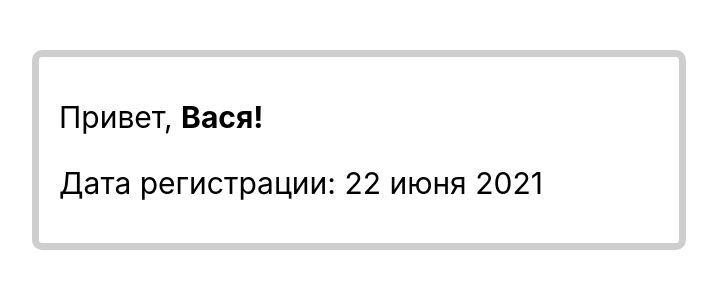
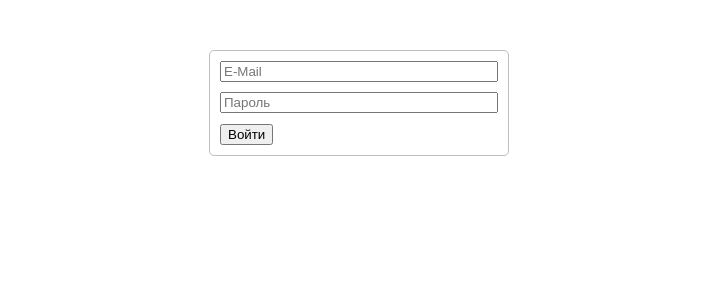
Before and after one commit to Evgotem/home-work-1, a React (Create React App) app: page / in a window 1280 px wide. Shown: the top 300 px of the page, without its empty margins (281-998 px from the left). Built offline with nearby package versions, Linux system fonts and the light colour scheme.

Commit message:
Выполнил задание tutorial-2

```diff
--- a/src/index.js
+++ b/src/index.js
@@ -1,7 +1,8 @@
 import React from 'react';
 import ReactDOM from 'react-dom';
 import './index.css';
-import App from './tutorial-1/App';
+// import App from './tutorial-1/App';
+import App from './tutorial-2/App';
 
 ReactDOM.render(
   <React.StrictMode>
--- /dev/null
+++ b/src/tutorial-2/App.css
@@ -0,0 +1,21 @@
+
+form {
+  margin: 50px auto 0;
+  width: 300px;
+  border: 1px solid #bebebe;
+  padding: 10px;
+  border-radius: 5px;
+  box-sizing: border-box;
+}
+
+input {
+  box-sizing: border-box;
+  display: block;
+  width: 100%;
+  outline: none;
+  margin-bottom: 10px;
+}
+
+button {
+  cursor: pointer;
+}
--- /dev/null
+++ b/src/tutorial-2/App.js
@@ -0,0 +1,40 @@
+import React from 'react'
+import './App.css'
+
+const App = () => {
+
+  let email = '';
+  let password = '';
+
+  const handleChangeInput = (event) => {
+    event.target.name === 'email' ?
+      email = event.target.value
+      :
+      password = event.target.value
+  }
+
+  const handleSubmit = (event) => {
+    event.preventDefault();
+
+    if (!email || !password) {
+      alert('Заполните все поля')
+    } else {
+      console.log({ email, password })
+      email = '';
+      password = '';
+      event.target.reset()
+    }
+  }
+
+  return (
+      <form onSubmit={handleSubmit}>
+        <input name="email" type="text" placeholder="E-Mail" onChange={handleChangeInput} />
+        <input name="password" type="password" placeholder="Пароль" onChange={handleChangeInput} />
+        <button type="submit">Войти</button>
+      </form>
+  )
+}
+
+
+
+export default App
```
